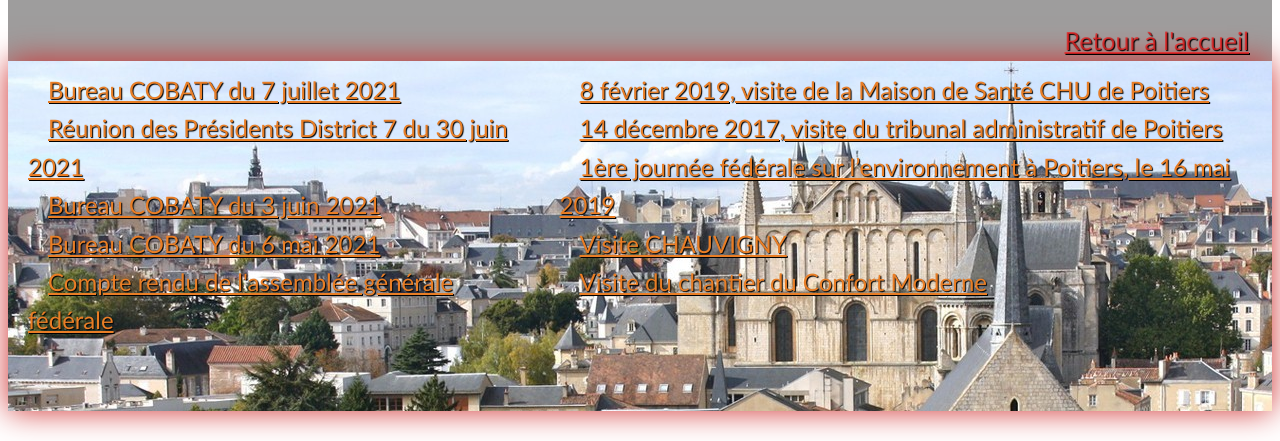
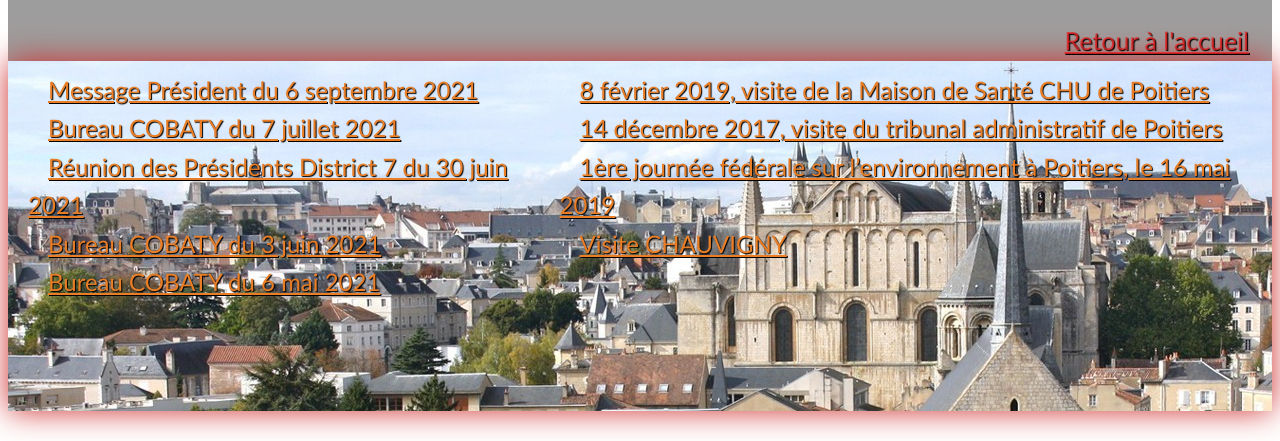
Before and after one commit to ALLOVER86/COBATY-POITIERS-VIENNE, a plain HTML site: page Actualités.html in a window 1280 px wide. Shown: the part 359-800 px from the top of the page. Drawn offline with Linux system fonts and the light colour scheme.

Commit message:
Add files via upload

```diff
--- a/Actualités.html
+++ b/Actualités.html
@@ -18,18 +18,17 @@
         </header-nav>
         <footer class="footer">
             <div>
+            <a href="img/2021_09_06_Message_SM.pdf" target="blank">Message Président du 6 septembre 2021</a><br>
             <a href="img/2021_07_07_COBATY_Bureau.pdf" target="blank">Bureau COBATY du 7 juillet 2021</a><br>
             <a href="img/2021_06_30_PRESIDENTS_DISTRICT_7.pdf" target="blank">Réunion des Présidents District 7 du 30 juin 2021</a><br>
             <a href="img/2021_06_03_COBATY_Bureau.pdf" target="blank">Bureau COBATY du 3 juin 2021</a><br>
             <a href="img/2021_05_06_COBATY_Bureau.pdf" target="blank">Bureau COBATY du 6 mai 2021</a><br>
-            <a href="img/2021_04_27_AGF_compte_rendu.pdf" target="blank">Compte rendu de l'assemblée générale fédérale</a><br>
             </div>
             <span>
             <a href="https://www.dropbox.com/s/5zl8if3cbm4pdjd/Maison%20de%20Sant%C3%A9%20-%20CHU%20Poitiers%20-%20f%C3%A9v%202019.m4v?dl=0" target="blank">8 février 2019, visite de la Maison de Santé CHU de Poitiers</a><br>
             <a href="https://www.dropbox.com/s/a5syjcolp8qf7ez/Tribunal%20administratif%20de%20Poitiers%20-%2014%20d%C3%A9c%202017.m4v?dl=0" target="blank">14 décembre 2017, visite du tribunal administratif de Poitiers</a><br>
             <a href="https://www.dropbox.com/s/l83sbhfhhyjycik/1%C3%A8re%20journ%C3%A9e%20de%20l%27environnement%20COBATY.m4v?dl=0" target="blank">1ère journée fédérale sur l’environnement à Poitiers, le 16 mai 2019</a><br>
             <a href="https://www.dropbox.com/s/ajsb7w4rn2tg81r/Chauvigny%2013%20juin%202019.m4v?dl=0" target="blank">Visite CHAUVIGNY</a><br>
-            <a href="https://www.dropbox.com/s/jbkfjgvmeynjp20/Confort%20Moderne%20-%209%20mars%202017.m4v?dl=0" target="blank">Visite du chantier du Confort Moderne</a><br>
             </span>
         </footer>
     </body>
```
